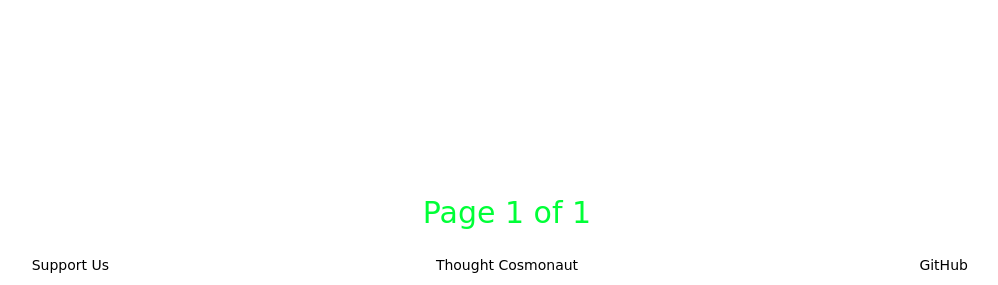
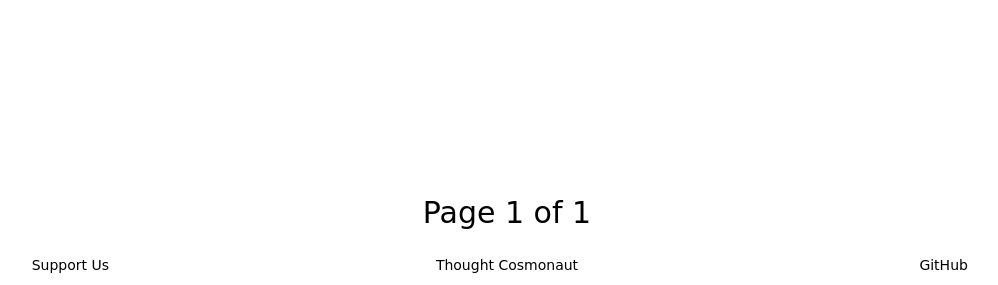
Before and after one commit to npeters52/ragequittech, a Django app: page /podcast/ in a window 1280 px wide. Shown: the part 2540-2825 px from the top of the page, without its empty margins (133-1131 px from the left). Run offline with Django 3.2, Linux system fonts and the light colour scheme; data comes from the database, SQL or seed files in the repository; some libraries are stand-ins or nearby versions; some web fonts are replaced.

Commit message:
podcast style makeover

```diff
--- a/podcast/templates/podcast/podcast_index.html
+++ b/podcast/templates/podcast/podcast_index.html
@@ -47,13 +47,13 @@
     <div class="row text-center theme-white podcast-archive-footer">
             <div class="row text-center pagination title-font">
                     {% if podcast_archive_list.has_previous %}
-                        <a class="theme-green" href="?page={{ podcast_archive_list.previous_page_number }}">&laquo;</a>
+                        <a class="color-black" href="?page={{ podcast_archive_list.previous_page_number }}">&laquo;</a>
                     {% endif %}
-                    <span class="current theme-green">
+                    <span class="current color-black">
                         Page {{ podcast_archive_list.number }} of {{ podcast_archive_list.paginator.num_pages }}
                     </span>
                     {% if podcast_archive_list.has_next %}
-                        <a class="theme-green" href="?page={{ podcast_archive_list.next_page_number }}">&raquo;</a>
+                        <a class="color-black" href="?page={{ podcast_archive_list.next_page_number }}">&raquo;</a>
                     {% endif %}
             </div>
         {% include "home/footer.html" %}
```
